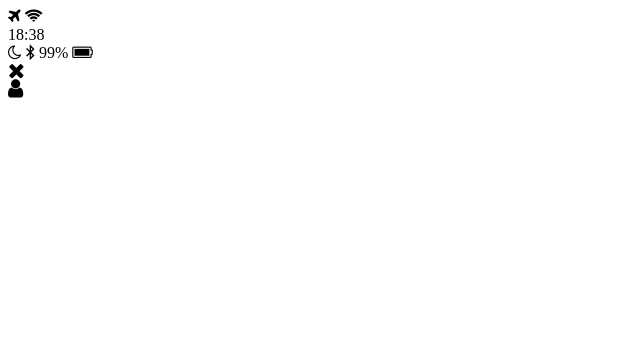
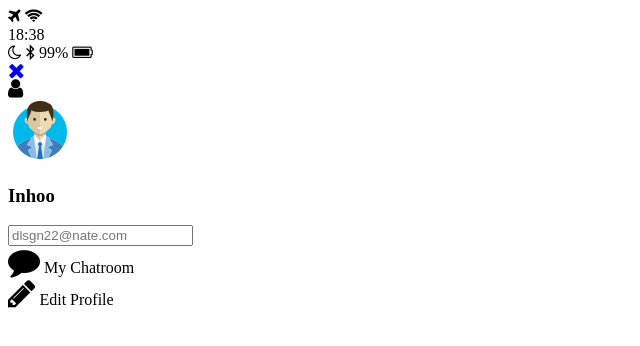
Before and after one commit to hwanginhoo/kakao-clone, a plain HTML site: page profile.html in a window 1280 px wide. Shown: the whole page, without its empty margins (0-640 px from the left). Drawn offline with Linux system fonts and the light colour scheme.

Commit message:
Chat + Back to page links.

```diff
--- a/profile.html
+++ b/profile.html
@@ -25,7 +25,9 @@
         </div>
         <div class="header_bottom">
             <div class="header__cloumn">
-                <i class="fa fa-times fa-lg"></i>
+                <a href="index.html">
+                    <i class="fa fa-times fa-lg"></i>
+                </a>
             </div>
             <div class="header__cloumn">
 
@@ -35,5 +37,26 @@
             </div>
         </div>
     </header>
+    <main class="profile">
+        <header class="profile__header">
+            <img src="images/avatar.png" alt="">
+            <h3 class="profile__header-title">Inhoo</h3>
+        </header>
+        <input type="text" placeholder="dlsgn22@nate.com">
+        <div class="profile__actions">
+            <div class="profile__action">
+                <span class="profile__action-circle">
+                    <i class="fa fa-comment fa-2x"></i>
+                </span>
+                <span class="profile__action-title">My Chatroom</span>
+            </div>
+            <div class="profile__action">
+                <span class="profile__action-circle">
+                    <i class="fa fa-pencil fa-2x"></i>
+                </span>
+                <span class="profile__action-title">Edit Profile</span>
+            </div>
+        </div>
+    </main>
 </body>
 </html>
```
Also changed, not shown: chat.html (+3 -1 lines), index.html (+5 -3 lines).
